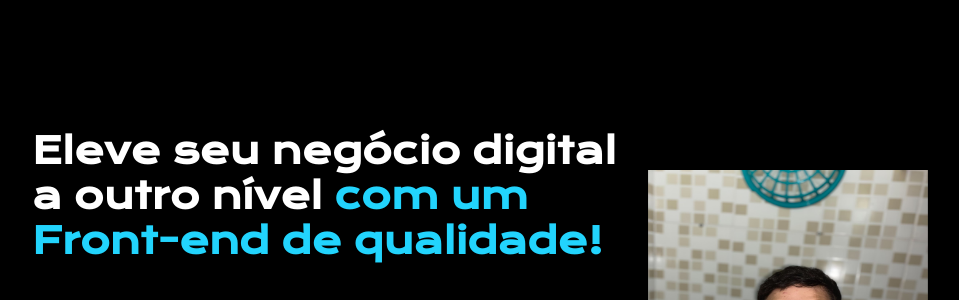
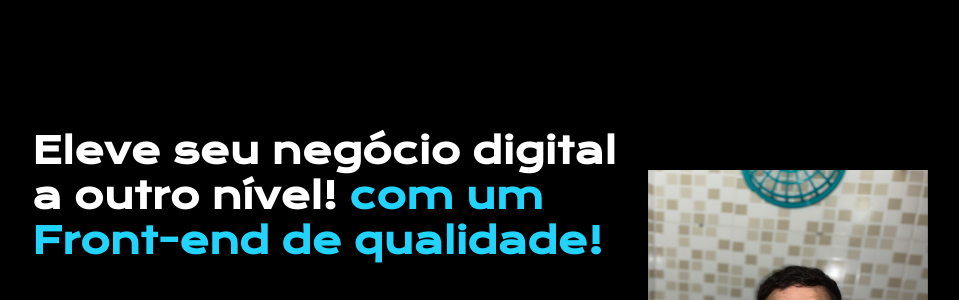
Before and after one commit to vazcaique/portifolio, a plain HTML site: page index.html in a window 1280 px wide. Shown: the top 300 px of the page, without its empty margins (160-1119 px from the left). Drawn offline with nearby package versions, Linux system fonts and the light colour scheme.

Commit message:
alterando !

```diff
--- a/index.html
+++ b/index.html
@@ -12,7 +12,7 @@
     <header></header>
     <main class="apresentacao">
         <section class="apresentacao__conteudo">
-            <h1 class="apresentaçao__conteudo__titulo">Eleve seu negócio digital a outro nível <strong class="titulo-destaque">com um Front-end de qualidade!</strong></h1>
+            <h1 class="apresentaçao__conteudo__titulo">Eleve seu negócio digital a outro nível! <strong class="titulo-destaque">com um Front-end de qualidade!</strong></h1>
 
             <p class="apresentacao__conteudo__texto">Oie! Sou Caique Vaz, desenvolvedor Front-end com especialidade em React, HTML e CSS. Ajudo pequenos negócios e designers a colocarem em prática boas ideias. Vamos conversar?</p>
         <div class="apresentacao__links">
```
